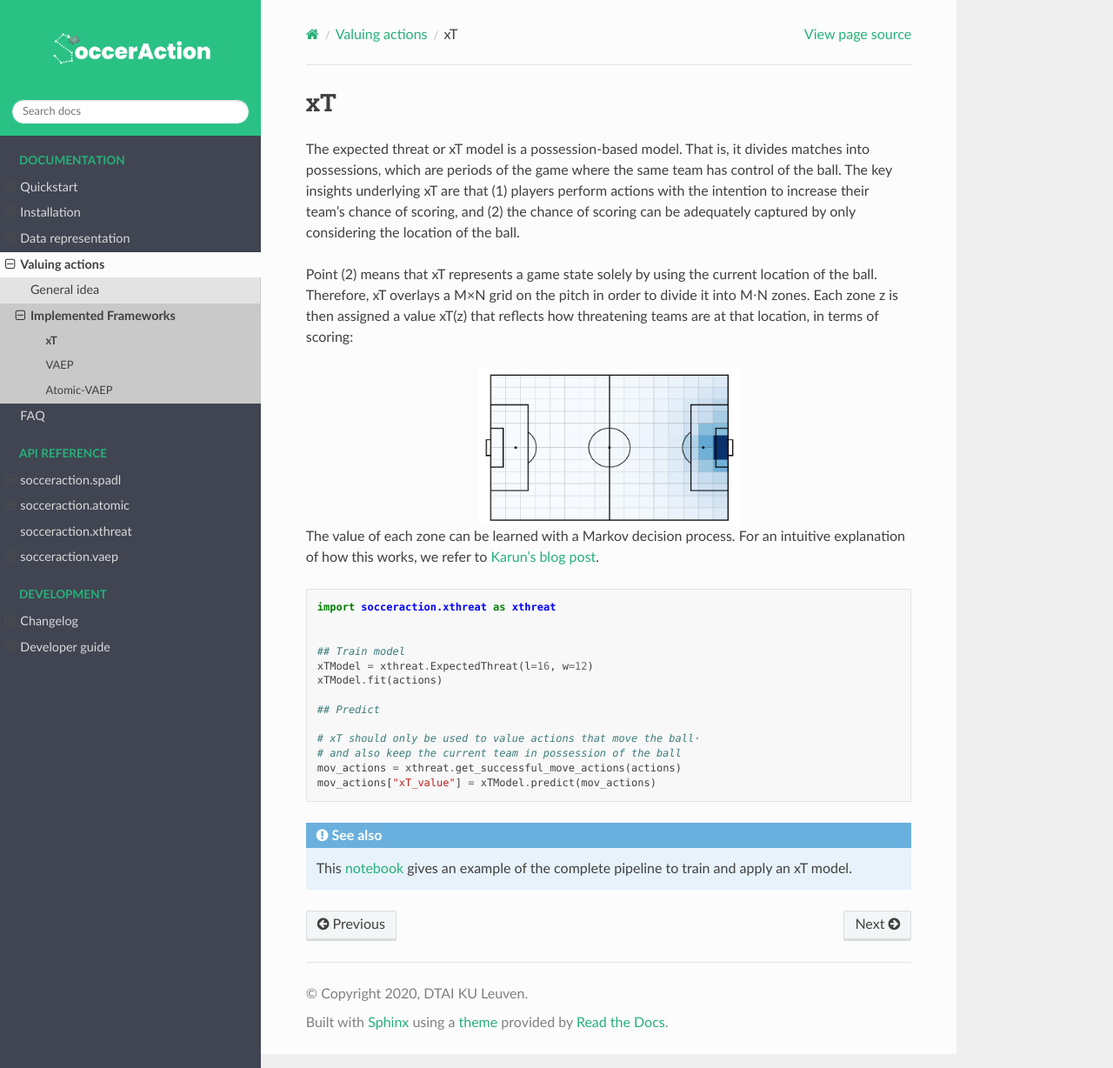
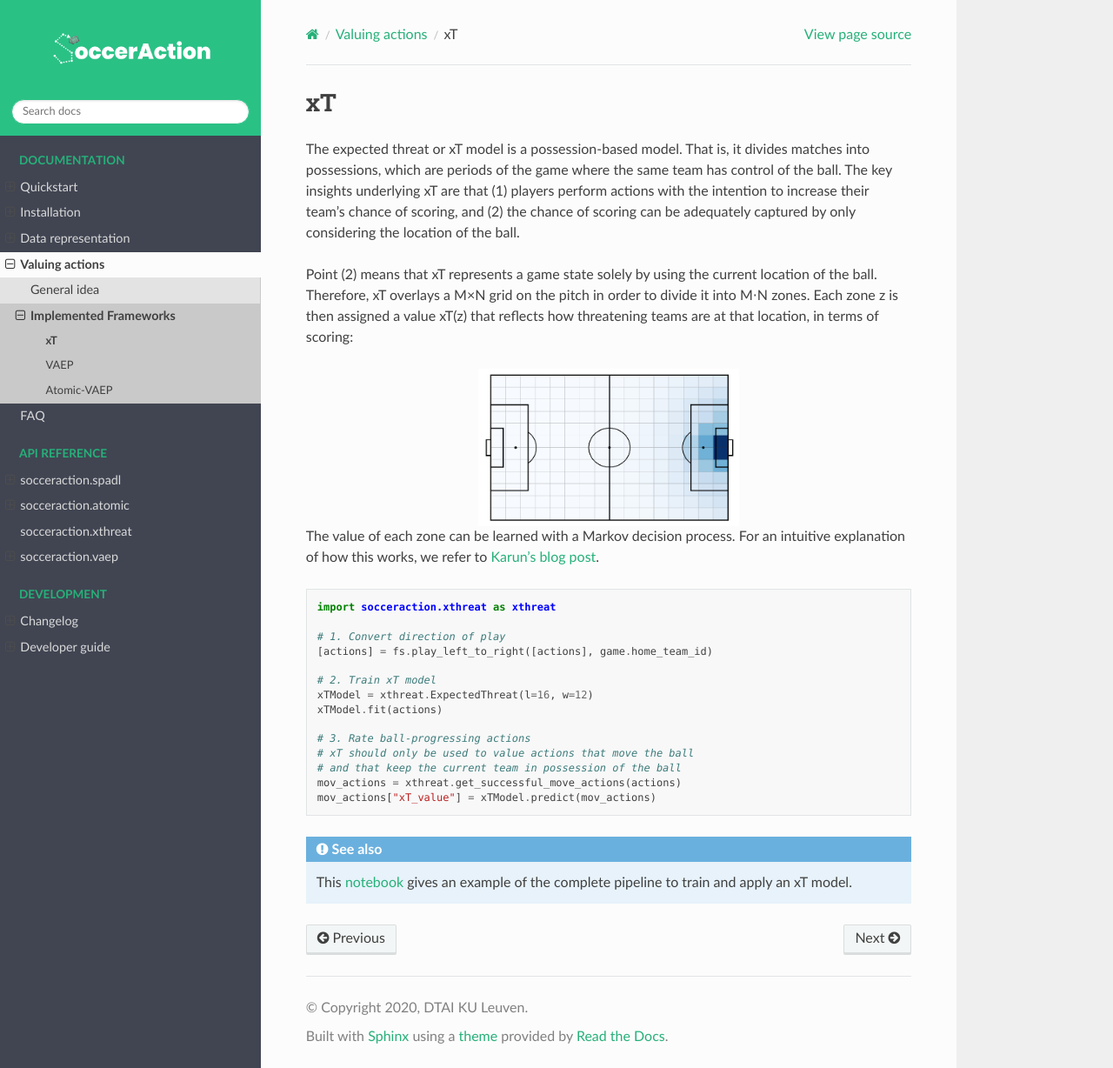
Before and after one commit to ML-KULeuven/socceraction, a Sphinx documentation site: the page built from docs/documentation/xT.rst, in a window 1280 px wide and 1228 px high. Shown: the whole window at 87% size. Built offline with Sphinx 7.4.7 and the Read the Docs theme 2.0.0, drawn with Linux system fonts in a browser that asks for light colours.

Commit message:
Improve xT code example in docs
The direction of play of SPADL actions has to be converted before the xT model can be applied. This step is added to the code example in the docs.

```diff
--- a/docs/documentation/xT.rst
+++ b/docs/documentation/xT.rst
@@ -27,15 +27,16 @@ intuitive explanation of how this works, we refer to `Karun's blog post
 
     import socceraction.xthreat as xthreat
 
+    # 1. Convert direction of play
+    [actions] = fs.play_left_to_right([actions], game.home_team_id)
 
-    ## Train model
+    # 2. Train xT model
     xTModel = xthreat.ExpectedThreat(l=16, w=12)
     xTModel.fit(actions)
 
-    ## Predict
-
-    # xT should only be used to value actions that move the ball·
-    # and also keep the current team in possession of the ball
+    # 3. Rate ball-progressing actions
+    # xT should only be used to value actions that move the ball
+    # and that keep the current team in possession of the ball
     mov_actions = xthreat.get_successful_move_actions(actions)
     mov_actions["xT_value"] = xTModel.predict(mov_actions)
 
```
